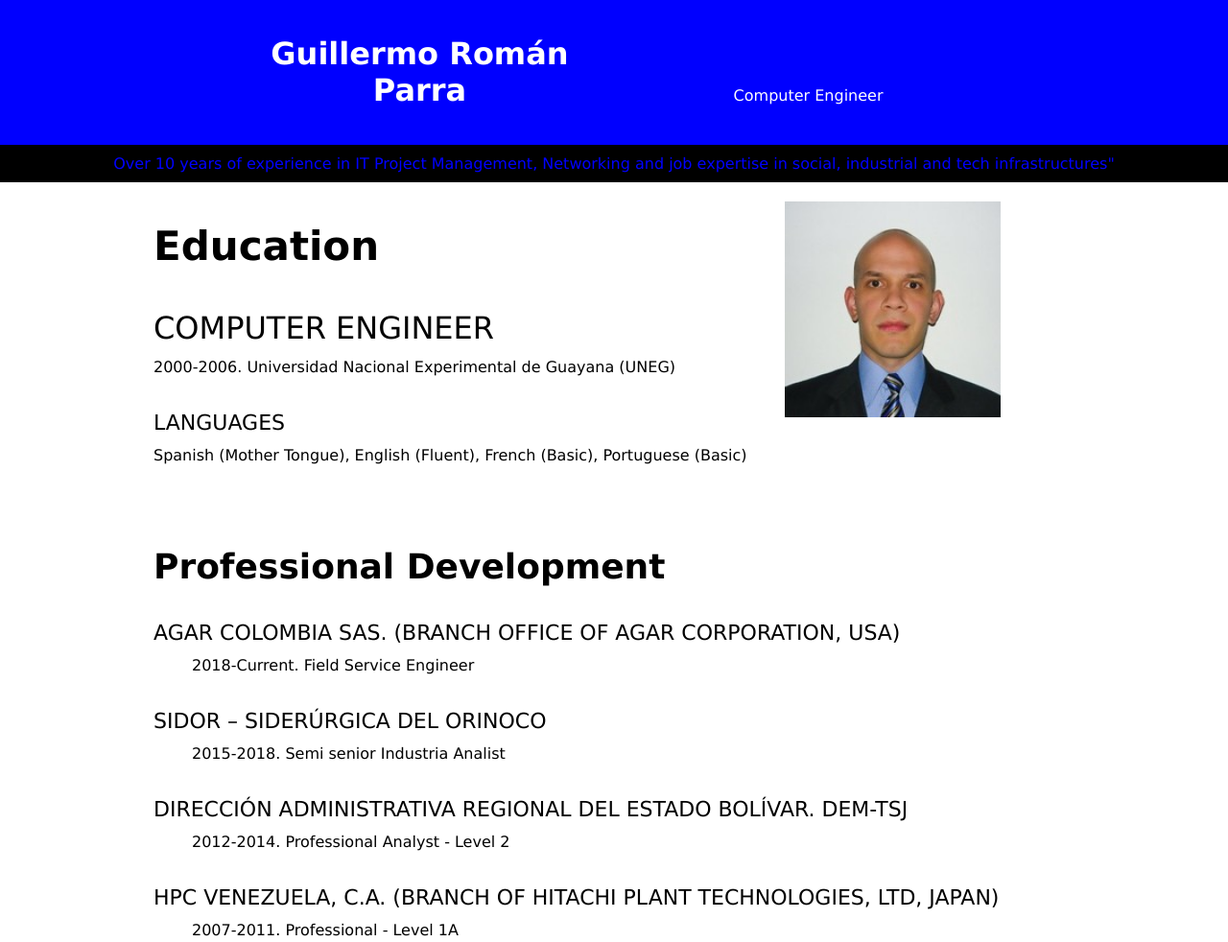
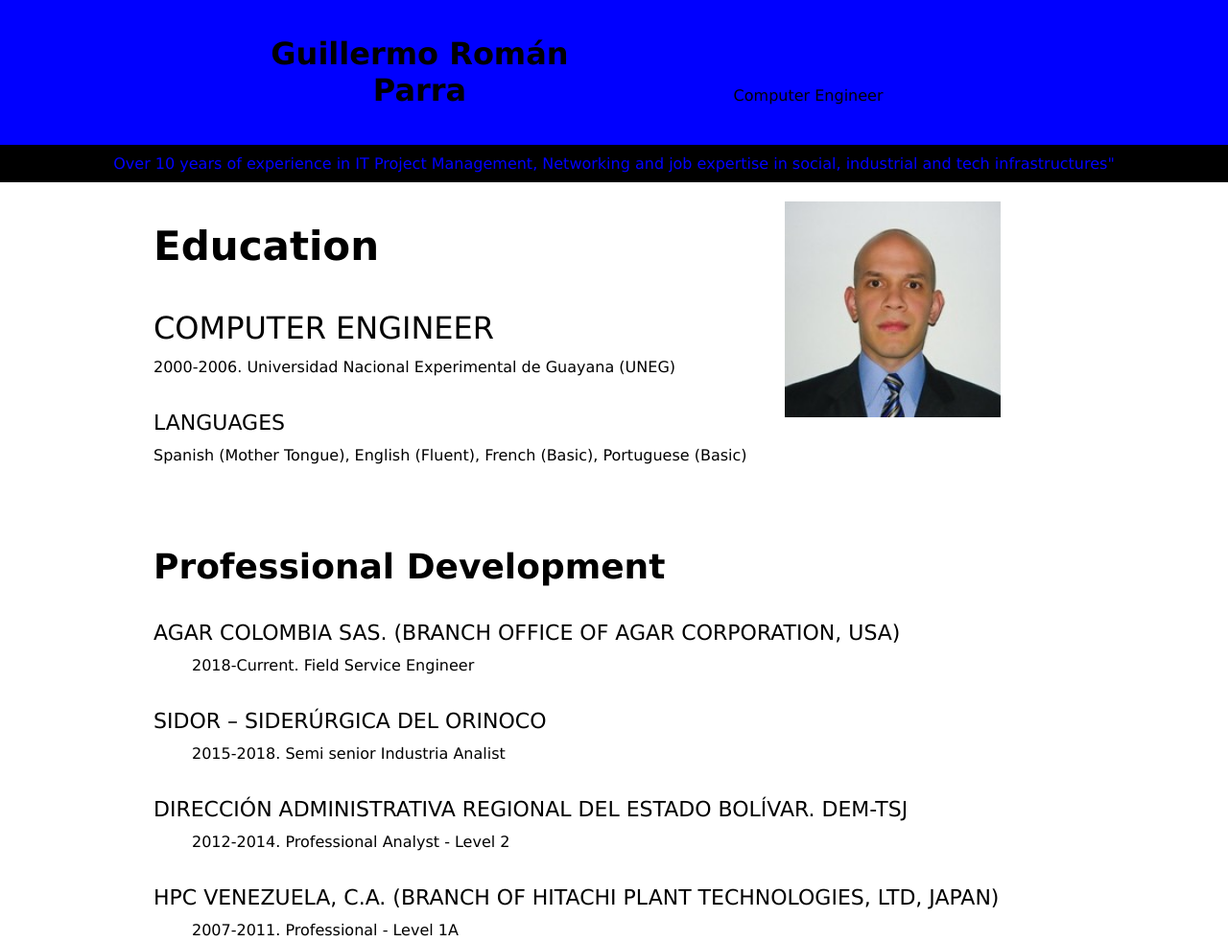
Before and after one commit to gromanp/CV, a plain HTML site: page index.html in a window 1280 px wide. Shown: the top 982 px of the page at 96% size. Drawn offline with Linux system fonts and the light colour scheme.

Commit message:
Agregamos texto negro e intereses

```diff
--- a/index.html
+++ b/index.html
@@ -6,7 +6,7 @@
         <meta name="description" content="Guillermo es un Ingeniero Informático con mas de 10 años de experiencia">
     </head>
     <body style="font-family:'Lucida Sans', 'Lucida Sans Regular', 'Lucida Grande', 'Lucida Sans Unicode', Geneva, Verdana, sans-serif; margin: 0px;"></body>
-        <header style="background-color:blue;color:white;text-align: center;padding: 16px;">
+        <header style="background-color:blue;color:black;text-align: center;padding: 16px;">
             <h1 style="display: inline-block;width:400px;font-weight:700;">Guillermo Román Parra</h1>
             <p style="display: inline-block;width:400px;font-weight:200;">Computer Engineer</p>
         </header>
@@ -75,6 +75,7 @@
                 <li style="margin-top: 16px;">Trekking and camping</li>
                 <li style="margin-top: 16px;">Play football</li>
                 <li style="margin-top: 16px;">Read novels</li>
+				<li style="margin-top: 16px;">Play video games</li>
                 </ul>
             </div>
 
```
